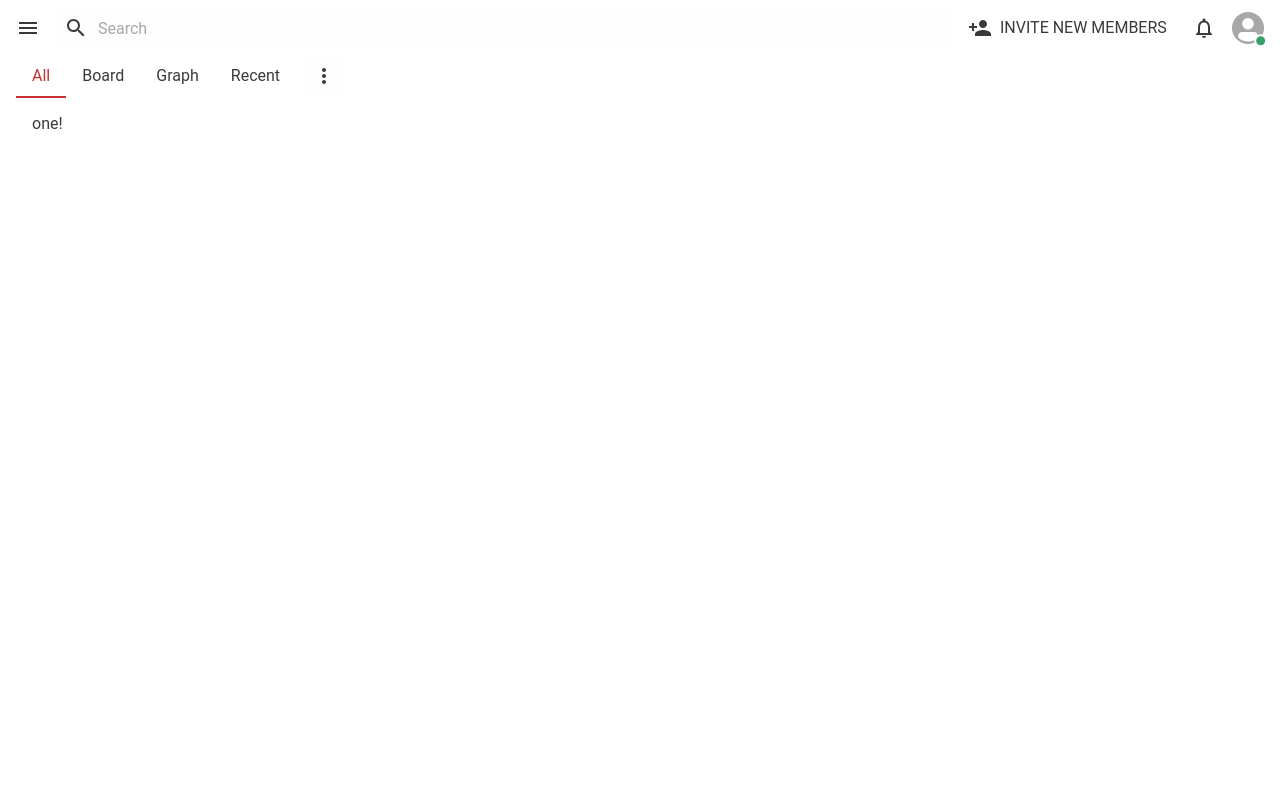
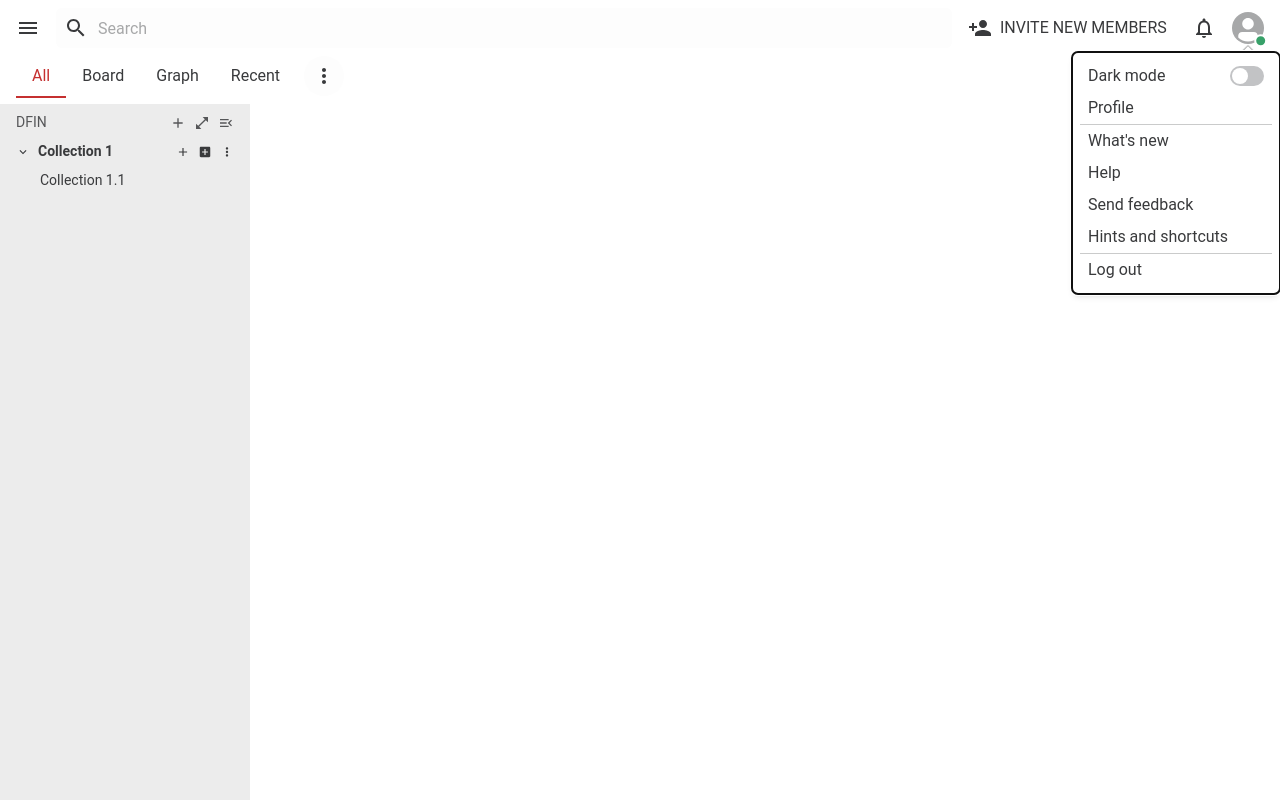
Before and after one commit to muskaanshah/editor, a React (Create React App) app: page / in a window 1280 px wide. Both pictures are taken after a click on the element 1248 px from the left and 28 px from the top of the page. Built offline with nearby package versions, Linux system fonts and the light colour scheme.

Commit message:
style: drawer, avatar menu

```diff
--- a/src/App.js
+++ b/src/App.js
@@ -1,11 +1,13 @@
-import React from 'react';
+import React, { useState } from 'react';
 import { Box } from '@chakra-ui/react';
-import { TopBar } from './components';
+import { Drawer, TopBar } from './components';
 
 function App() {
+  const [drawer, setDrawer] = useState(true);
   return (
     <Box>
-      <TopBar />
+      <TopBar setDrawer={setDrawer} />
+      <Drawer />
     </Box>
   );
 }
--- /dev/null
+++ b/src/components/Drawer.jsx
@@ -0,0 +1,35 @@
+import { Box, HStack, Text, VStack } from '@chakra-ui/react';
+import AddIcon from '@mui/icons-material/Add';
+import MenuOpenIcon from '@mui/icons-material/MenuOpen';
+import OpenInFullIcon from '@mui/icons-material/OpenInFull';
+import { MainTask } from './MainTask';
+
+const Drawer = () => {
+  return (
+    <Box
+      background="gray.150"
+      px={4}
+      py={2}
+      w="250px"
+      maxH="calc(100vh - 104px)"
+      minH="calc(100vh - 104px)"
+    >
+      <HStack w="full" color="gray.700">
+        <Text fontSize="sm" flexGrow="1">
+          DFIN
+        </Text>
+        <AddIcon fontSize="sm" cursor="pointer" />
+        <OpenInFullIcon fontSize="sm" cursor="pointer" />
+        <MenuOpenIcon fontSize="sm" cursor="pointer" />
+      </HStack>
+      <VStack align="flex-start" spacing={2} py={2}>
+        <MainTask />
+        <Text fontSize="sm" pl={6}>
+          Collection 1.1
+        </Text>
+      </VStack>
+    </Box>
+  );
+};
+
+export { Drawer };
--- /dev/null
+++ b/src/components/MainTask.jsx
@@ -0,0 +1,19 @@
+import { HStack, Text } from '@chakra-ui/react';
+import AddIcon from '@mui/icons-material/Add';
+import AddBoxIcon from '@mui/icons-material/AddBox';
+import ExpandMoreIcon from '@mui/icons-material/ExpandMore';
+import MoreVertIcon from '@mui/icons-material/MoreVert';
+
+const MainTask = () => {
+  return (
+    <HStack fontWeight="bold" fontSize="sm" align="center" spacing={2} w="full">
+      <ExpandMoreIcon fontSize="sm" />
+      <Text flexGrow={1}>Collection 1</Text>
+      <AddIcon fontSize="sm" cursor="pointer" />
+      <AddBoxIcon fontSize="sm" cursor="pointer" />
+      <MoreVertIcon fontSize="sm" cursor="pointer" />
+    </HStack>
+  );
+};
+
+export { MainTask };
--- /dev/null
+++ b/src/components/ProfilePopover.jsx
@@ -0,0 +1,58 @@
+import {
+  Avatar,
+  AvatarBadge,
+  Button,
+  Divider,
+  HStack,
+  Popover,
+  PopoverArrow,
+  PopoverBody,
+  PopoverContent,
+  PopoverTrigger,
+  Switch,
+  Text,
+  VStack,
+} from '@chakra-ui/react';
+import { focusNone } from '../styles/globalStyles';
+
+const activeTab = {
+  px: '2',
+  py: '1',
+  width: 'full',
+  _hover: { backgroundColor: '#f2f7f7' },
+  borderRadius: '4',
+  cursor: 'pointer',
+};
+
+const ProfilePopover = () => {
+  return (
+    <Popover>
+      <PopoverTrigger>
+        <Avatar size="sm" cursor="pointer">
+          <AvatarBadge boxSize="1em" bg="green.500" />
+        </Avatar>
+      </PopoverTrigger>
+      <PopoverContent sx={focusNone} w="52" boxShadow="md">
+        <PopoverArrow />
+        <PopoverBody p={2}>
+          <VStack align="flex-start" w="full" spacing={0}>
+            <HStack justifyContent="space-between" px="2" py="1" width="full">
+              <Text>Dark mode</Text>
+              <Switch size="md" sx={focusNone} />
+            </HStack>
+            <Text sx={activeTab}>Profile</Text>
+            <Divider />
+            <Text sx={activeTab}>What's new</Text>
+            <Text sx={activeTab}>Help</Text>
+            <Text sx={activeTab}>Send feedback</Text>
+            <Text sx={activeTab}>Hints and shortcuts</Text>
+            <Divider />
+            <Text sx={activeTab}>Log out</Text>
+          </VStack>
+        </PopoverBody>
+      </PopoverContent>
+    </Popover>
+  );
+};
+
+export { ProfilePopover };
--- a/src/components/TopBar.jsx
+++ b/src/components/TopBar.jsx
@@ -22,10 +22,11 @@ import NotificationsNoneIcon from '@mui/icons-material/NotificationsNone';
 import PersonAddIcon from '@mui/icons-material/PersonAdd';
 import SearchIcon from '@mui/icons-material/Search';
 import { focusNone } from '../styles/globalStyles';
+import { ProfilePopover } from './ProfilePopover';
 
-const TopBar = () => {
+const TopBar = ({ setDrawer }) => {
   return (
-    <Box px={4} py={2}>
+    <Box px={4} py={2} position="sticky" top="0">
       <VStack align="flex-start">
         <HStack w="full" spacing={4}>
           <MenuIcon cursor="pointer" />
@@ -44,29 +45,16 @@ const TopBar = () => {
             </Text>
           </HStack>
           <NotificationsNoneIcon cursor="pointer" />
-          <Avatar size="sm" cursor="pointer">
-            <AvatarBadge boxSize="1em" bg="green.500" />
-          </Avatar>
+          <ProfilePopover />
         </HStack>
         <HStack align="flex-start">
           <Tabs>
             <TabList sx={{ borderBottom: 'none' }}>
-              <Tab sx={focusNone}>All</Tab>
-              <Tab sx={focusNone}>Board</Tab>
-              <Tab sx={focusNone}>Graph</Tab>
-              <Tab sx={focusNone}>Recent</Tab>
+              <Tab sx={{ ...focusNone, width: 'max-content' }}>All</Tab>
+              <Tab sx={{ ...focusNone, width: 'max-content' }}>Board</Tab>
+              <Tab sx={{ ...focusNone, width: 'max-content' }}>Graph</Tab>
+              <Tab sx={{ ...focusNone, width: 'max-content' }}>Recent</Tab>
             </TabList>
-            <TabPanels>
-              <TabPanel>
-                <p>one!</p>
-              </TabPanel>
-              <TabPanel>
-                <p>two!</p>
-              </TabPanel>
-              <TabPanel>
-                <p>three!</p>
-              </TabPanel>
-            </TabPanels>
           </Tabs>
           <IconButton
             borderRadius={50}
--- a/src/components/index.js
+++ b/src/components/index.js
@@ -1 +1,4 @@
+export { Drawer } from './Drawer';
 export { TopBar } from './TopBar';
+export { MainTask } from './MainTask';
+export { ProfilePopover } from './ProfilePopover';
--- a/src/styles/theme.js
+++ b/src/styles/theme.js
@@ -20,6 +20,7 @@ const colors = {
     400: '#A7A8A9',
     300: '#C2C3C5',
     200: '#A7A8A9',
+    150: '#ECECEC',
     100: '#fdfdfd',
   },
 };
```
